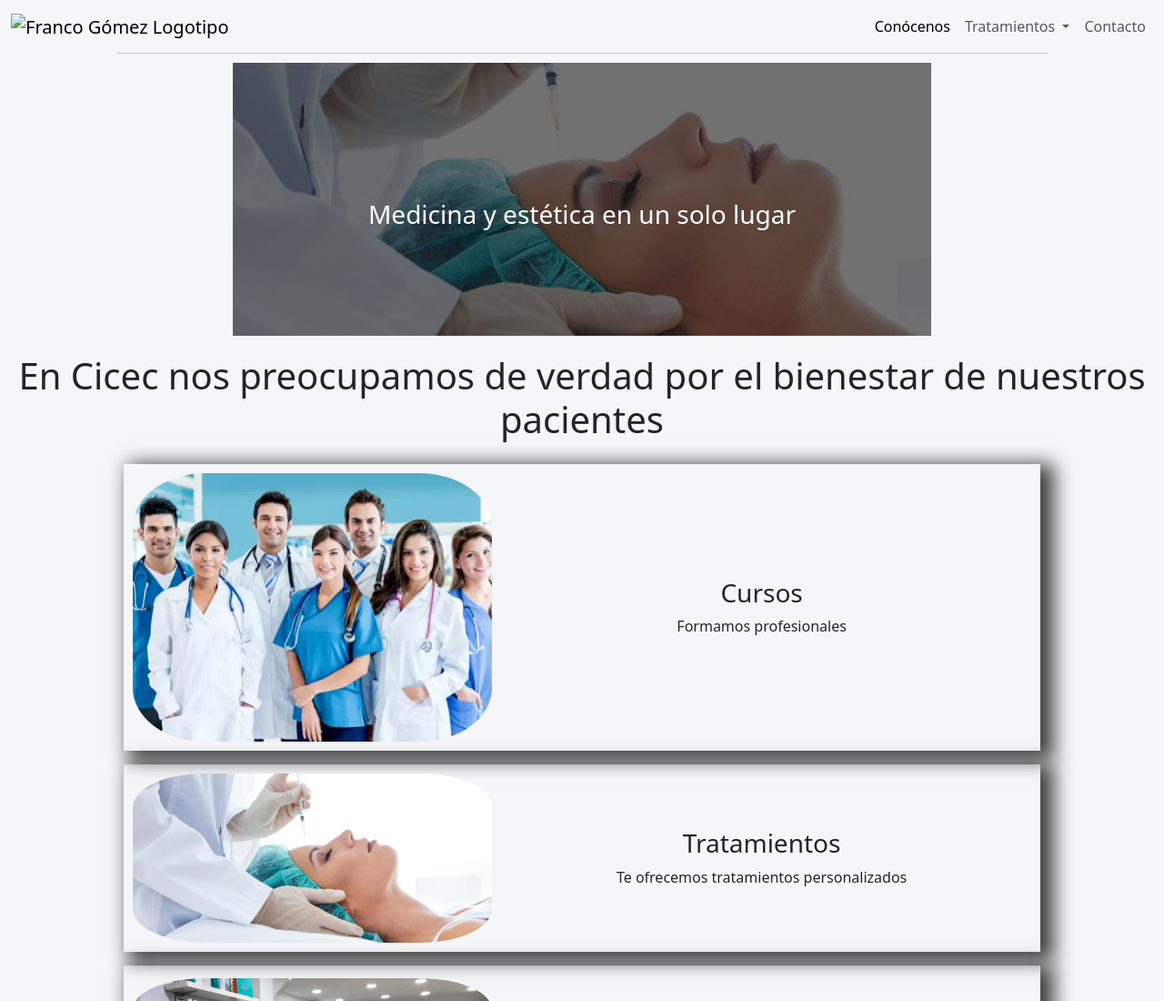
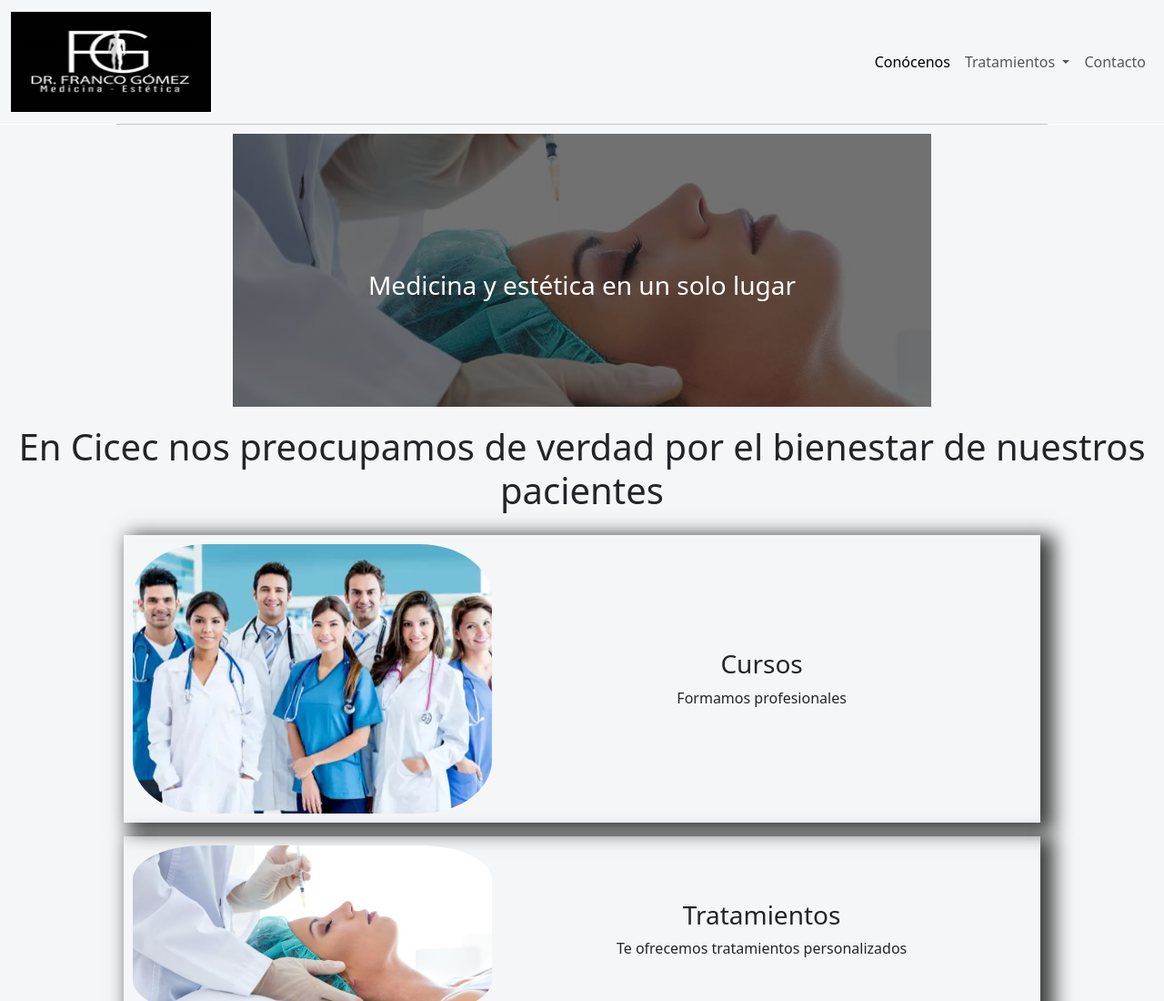
Before and after one commit to Damian-Barera/ClinicaFG, a plain HTML site: page index.html in a window 1280 px wide. Shown: the top 1100 px of the page at 91% size. Drawn offline with nearby package versions, Linux system fonts and the light colour scheme; the site is published under a folder, as on GitHub Pages, so addresses that start at the root find nothing; a web font is replaced by a local one.

Commit message:
fix logotipe image 2

```diff
--- a/index.html
+++ b/index.html
@@ -26,7 +26,7 @@
     <!-- Favicon -->
     <link
       rel="icon"
-      href="images/logotipe.png"
+      href="logotipe.png"
       type="image/x-icon"
     />
 
@@ -54,7 +54,7 @@
         <a class="navbar-brand" href="#">
           <!-- Logotipe -->
           <img
-            src="/images/logotipe.png"
+            src="logotipe.png"
             alt="Franco Gómez Logotipo"
           />
         </a>
```
Also changed, not shown: logotipe.png (renamed from images/logotipe.png).
